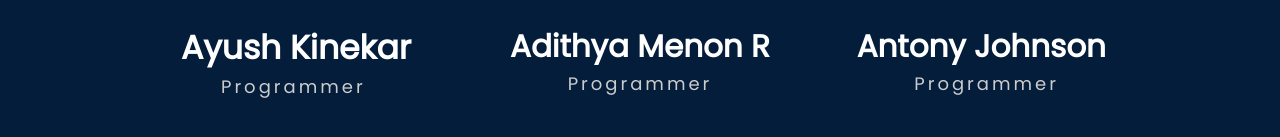
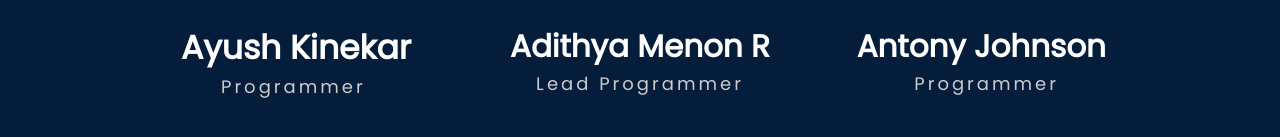
Before and after one commit to PTS-Parking/V2, a plain HTML site: page Files/Our Team/index.html in a window 1280 px wide. Shown: the part 459-596 px from the top of the page. Drawn offline with Linux system fonts and the light colour scheme.

Commit message:
Update index.html

```diff
--- a/Files/Our Team/index.html
+++ b/Files/Our Team/index.html
@@ -32,7 +32,7 @@
               <img src="./img/img2.jpg" class="profile-img">
 
               <h3 class="user-name">Adithya Menon R</h3>
-              <h5><center>Programmer</center></h5>
+              <h5><center>Lead Programmer</center></h5>
               <p></p>
             </div>
           <div class="profile">
```
